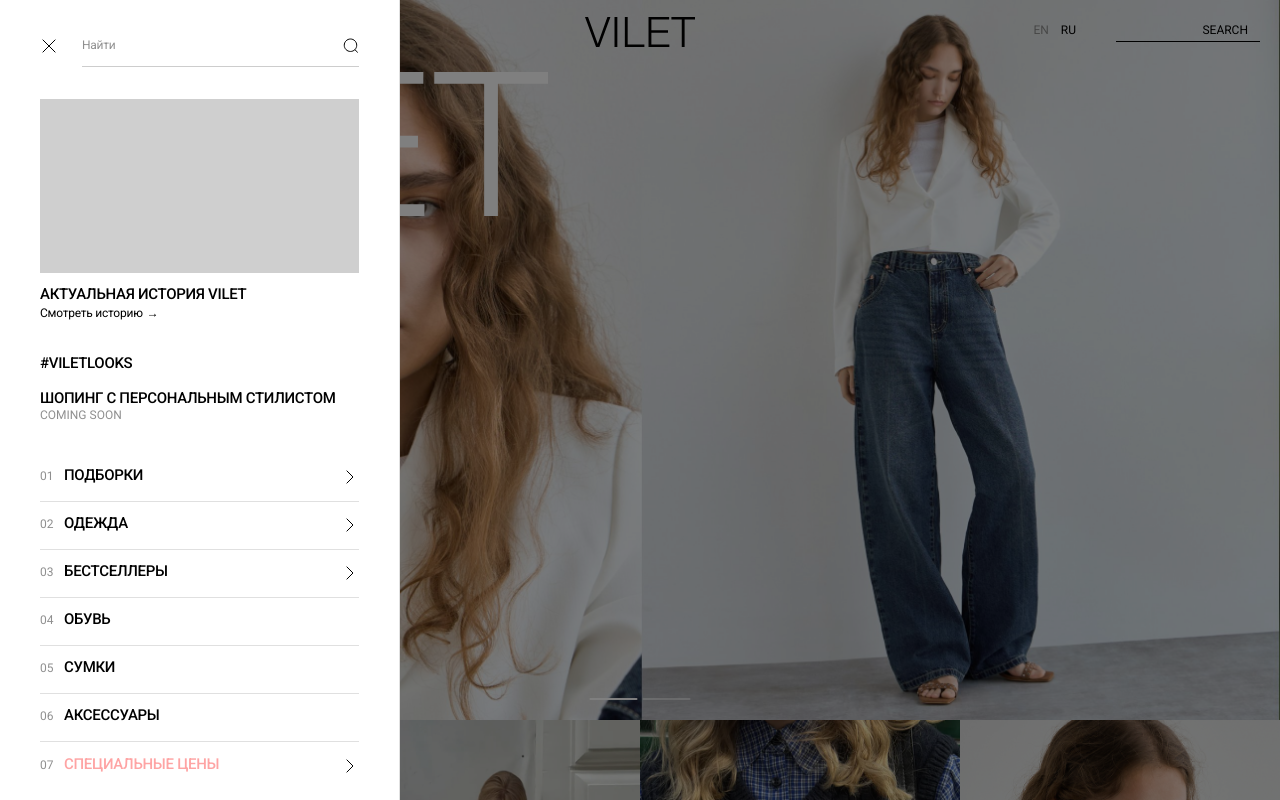
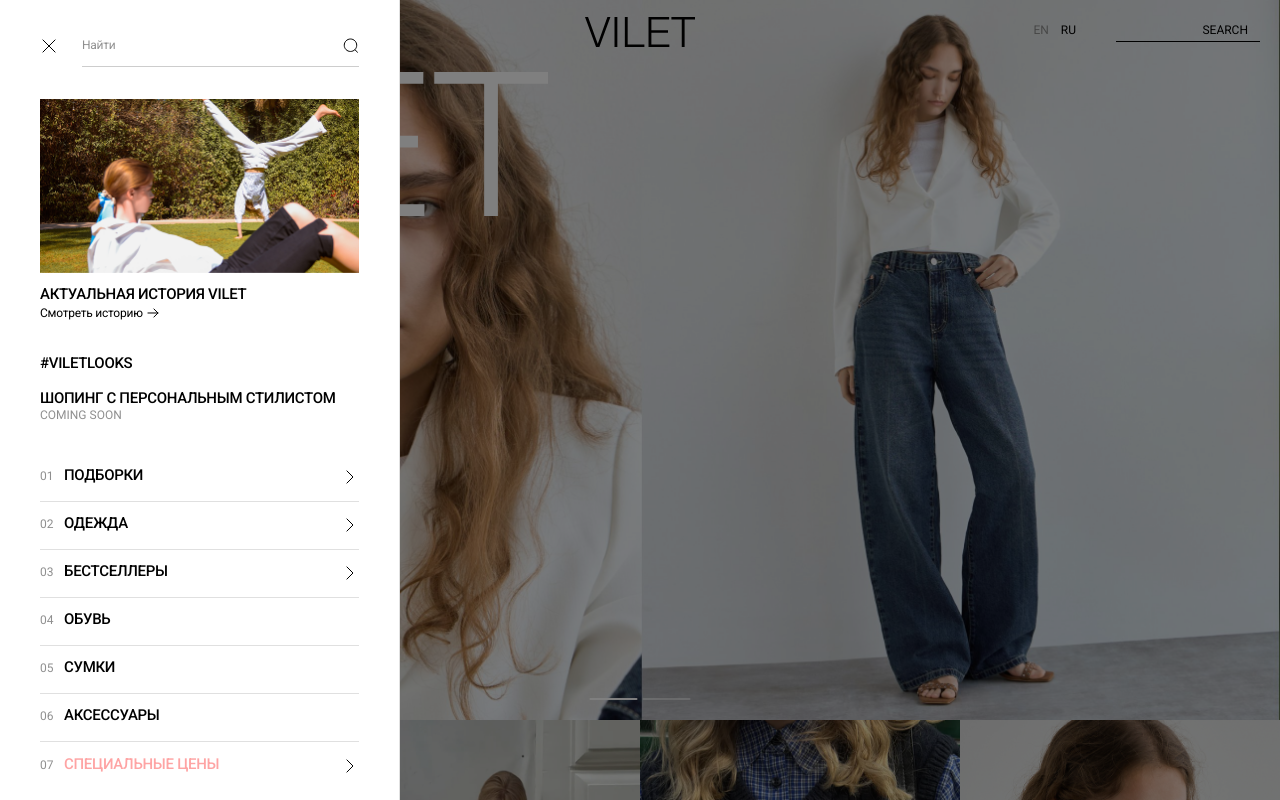
Before and after one commit to demi4ev/maag-design, a plain HTML site: page vilet/index.html in a window 1280 px wide. Both pictures are taken after a click on the button "Открыть меню". Shown: the top 800 px of the page. Drawn offline with Linux system fonts and the light colour scheme.

Commit message:
VILET menu: add story banner and arrow icon
Co-Authored-By: Claude Sonnet 5.5 <noreply@anthropic.com>
Claude-Session: https://claude.ai/code/session_01LNnUNnNUcwHV1kE1Y4gxVy

```diff
--- a/vilet/index.html
+++ b/vilet/index.html
@@ -110,7 +110,7 @@ body.menu-open .menu{transform:none;visibility:visible;transition:transform .35s
 .m-search img{width:18px;height:18px}
 
 .m-story{display:flex;flex-direction:column;gap:12px}
-.m-story .pic{aspect-ratio:400/218;width:100%;background:var(--ph)}
+.m-story .pic{display:block;aspect-ratio:400/218;width:100%;background:var(--ph)}
 .m-story .pic img{width:100%;height:100%;object-fit:cover}
 .m-story .txt{display:flex;flex-direction:column}
 .m-story .more{display:flex;gap:4px;align-items:center}
@@ -325,11 +325,10 @@ body.menu-open .menu{transform:none;visibility:visible;transition:transform .35s
 
     <div class="m-body">
       <div class="m-story">
-        <!-- TODO: нет экспортированного фото баннера «Актуальная история VILET» -->
-        <div class="pic"></div>
+        <a class="pic" href="#"><img src="assets/menu-story.jpg" alt=""></a>
         <div class="txt">
           <span class="h4">Актуальная история VILET</span>
-          <a class="more p3" href="#">Смотреть историю <span aria-hidden="true">→</span></a>
+          <a class="more p3" href="#">Смотреть историю <img src="assets/arrow.svg" width="12" height="12" alt=""></a>
         </div>
       </div>
 
```
Also changed, not shown: vilet/assets/arrow.svg (added), vilet/assets/menu-story.jpg (added), 1 other file.
